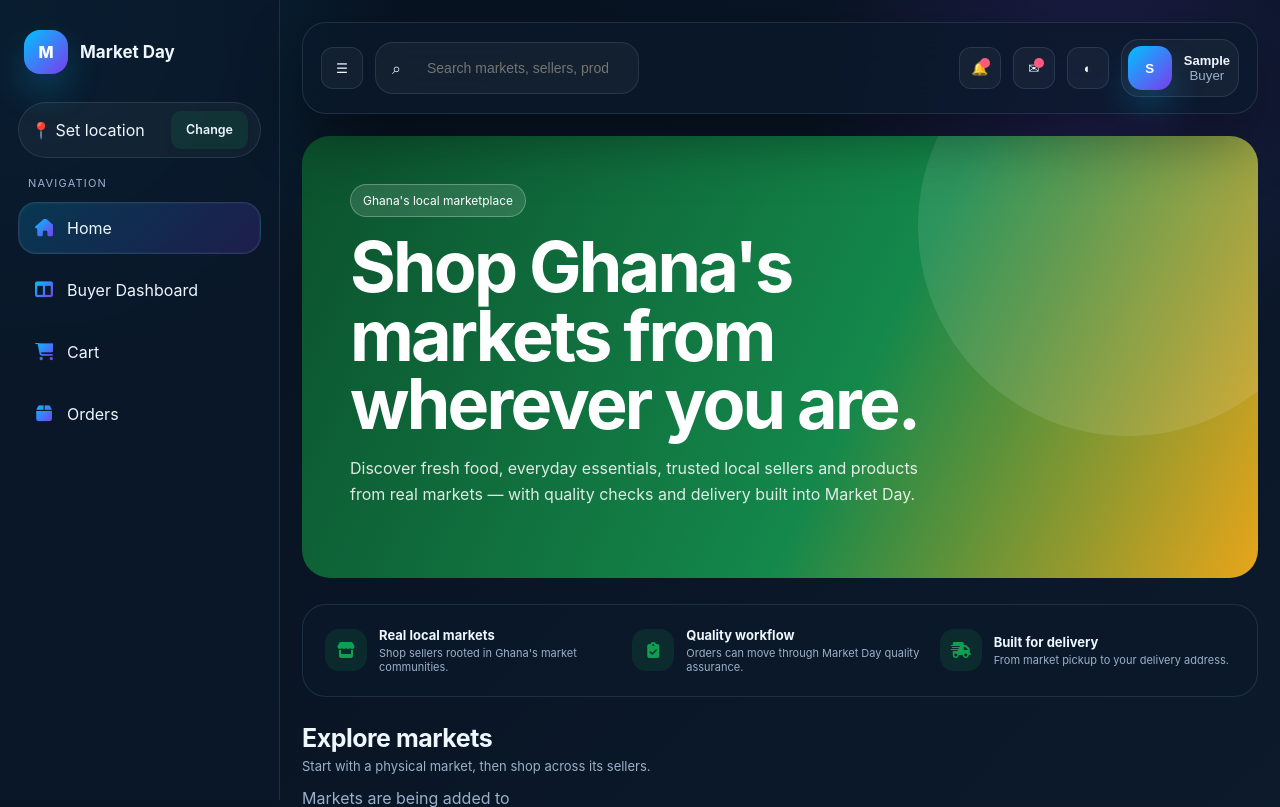
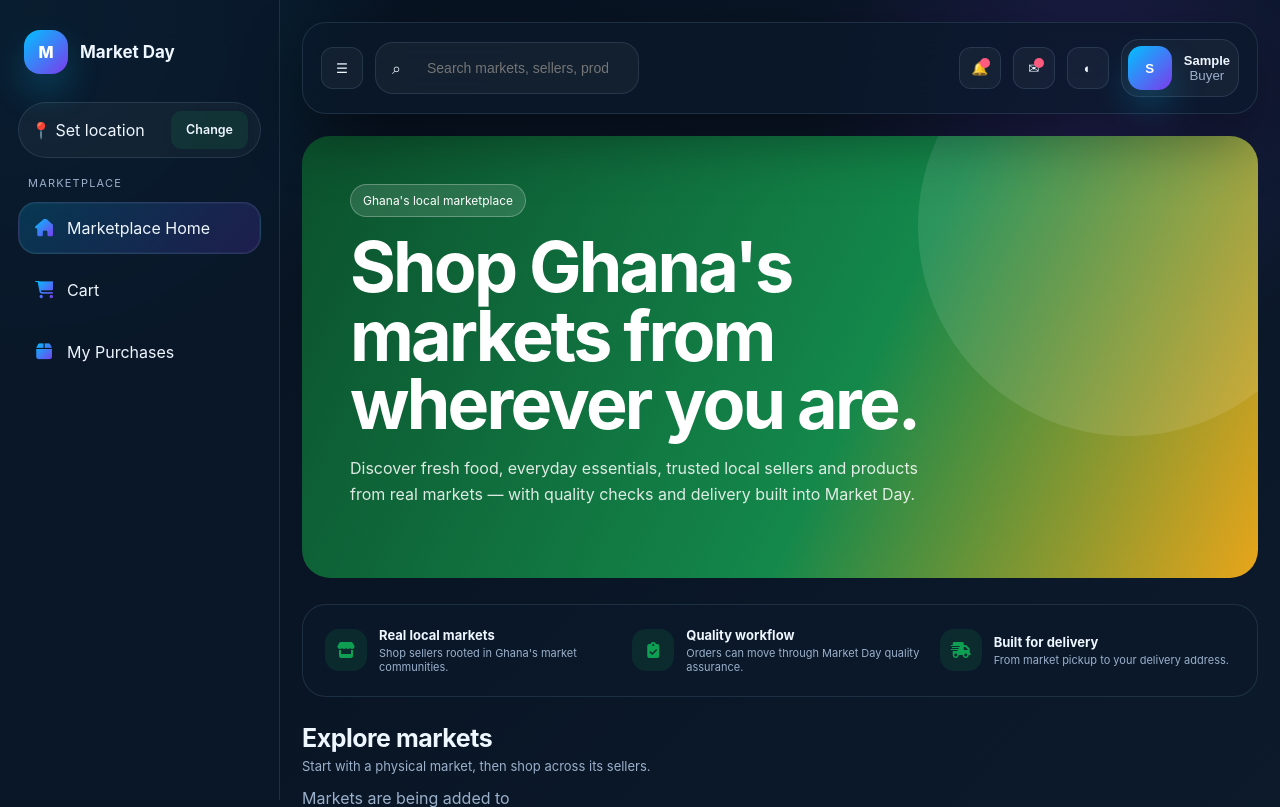
Before and after one commit to csbrotherslabs/market_day, a Django app: page / in a window 1280 px wide. Shown: the top 807 px of the page. Run offline with Django 5.2, Linux system fonts and the light colour scheme; the visitor is signed in with stand-in values (Sample User, id 1); data comes from the database, SQL or seed files in the repository; data that the repository does not hold is empty.

Commit message:
Keep primary navigation marketplace-focused

```diff
--- a/templates/base.html
+++ b/templates/base.html
@@ -18,27 +18,12 @@
         </div>
       </div>
       <div class='location-chip location-chip-sidebar' id='locationDisplay' data-current-city='{{ current_city|default:"" }}' data-is-authenticated='{% if user.is_authenticated %}true{% else %}false{% endif %}' data-user-role='{% if user.is_authenticated %}{{ user.profile.role }}{% endif %}'>📍 {{ current_city|default:'Set location' }} <button type='button' id='openLocationModal' class='btn btn-pill btn-secondary btn-sm'>Change</button></div>
-      <div class="menu-title">Navigation</div>
+      <div class="menu-title">Marketplace</div>
       <nav class="nav">
-        <a href="{% url 'home' %}" class="{% if request.path == '/' %}active{% endif %}"><span class="nav-icon"><i class="fa-solid fa-house fa-fw" aria-hidden="true"></i></span><span class="nav-label">Home</span></a>
+        <a href="{% url 'home' %}" class="{% if request.path == '/' %}active{% endif %}"><span class="nav-icon"><i class="fa-solid fa-house fa-fw" aria-hidden="true"></i></span><span class="nav-label">Marketplace Home</span></a>
         {% if user.is_authenticated %}
-          {% if user.profile.role == 'BUYER' or user.profile.role == 'SUPER_USER' or user.profile.role == 'ADMIN_STAFF' %}
-          <a href="{% url 'buyer_dashboard' %}"><span class="nav-icon"><i class="fa-solid fa-table-columns fa-fw" aria-hidden="true"></i></span><span class="nav-label">Buyer Dashboard</span></a>
-          <a href="{% url 'buyer_cart' %}"><span class="nav-icon"><i class="fa-solid fa-cart-shopping fa-fw" aria-hidden="true"></i></span><span class="nav-label">Cart</span></a>
-          <a href="{% url 'buyer_orders' %}"><span class="nav-icon"><i class="fa-solid fa-box fa-fw" aria-hidden="true"></i></span><span class="nav-label">Orders</span></a>
-          {% endif %}
-          {% if user.profile.role == 'SELLER' or user.profile.role == 'SUPER_USER' or user.profile.role == 'ADMIN_STAFF' %}
-          <a href="{% url 'seller_dashboard' %}"><span class="nav-icon"><i class="fa-solid fa-store fa-fw" aria-hidden="true"></i></span><span class="nav-label">Seller</span></a>
-          {% endif %}
-          {% if user.profile.role == 'QA' or user.profile.role == 'SUPER_USER' or user.profile.role == 'ADMIN_STAFF' %}
-          <a href="{% url 'qa_dashboard' %}"><span class="nav-icon"><i class="fa-solid fa-circle-check fa-fw" aria-hidden="true"></i></span><span class="nav-label">Quality Control</span></a>
-          {% endif %}
-          {% if user.profile.role == 'DRIVER' or user.profile.role == 'SUPER_USER' or user.profile.role == 'ADMIN_STAFF' %}
-          <a href="{% url 'driver_dashboard' %}"><span class="nav-icon"><i class="fa-solid fa-truck fa-fw" aria-hidden="true"></i></span><span class="nav-label">Drivers</span></a>
-          {% endif %}
-          {% if user.profile.role == 'ADMIN_STAFF' %}
-          <a href="{% url 'admin_dashboard' %}"><span class="nav-icon"><i class="fa-solid fa-gear fa-fw" aria-hidden="true"></i></span><span class="nav-label">Admin Ops</span></a>
-          {% endif %}
+        <a href="{% url 'buyer_cart' %}"><span class="nav-icon"><i class="fa-solid fa-cart-shopping fa-fw" aria-hidden="true"></i></span><span class="nav-label">Cart</span></a>
+        <a href="{% url 'buyer_orders' %}"><span class="nav-icon"><i class="fa-solid fa-box fa-fw" aria-hidden="true"></i></span><span class="nav-label">My Purchases</span></a>
         {% endif %}
       </nav>
     </aside>
```
